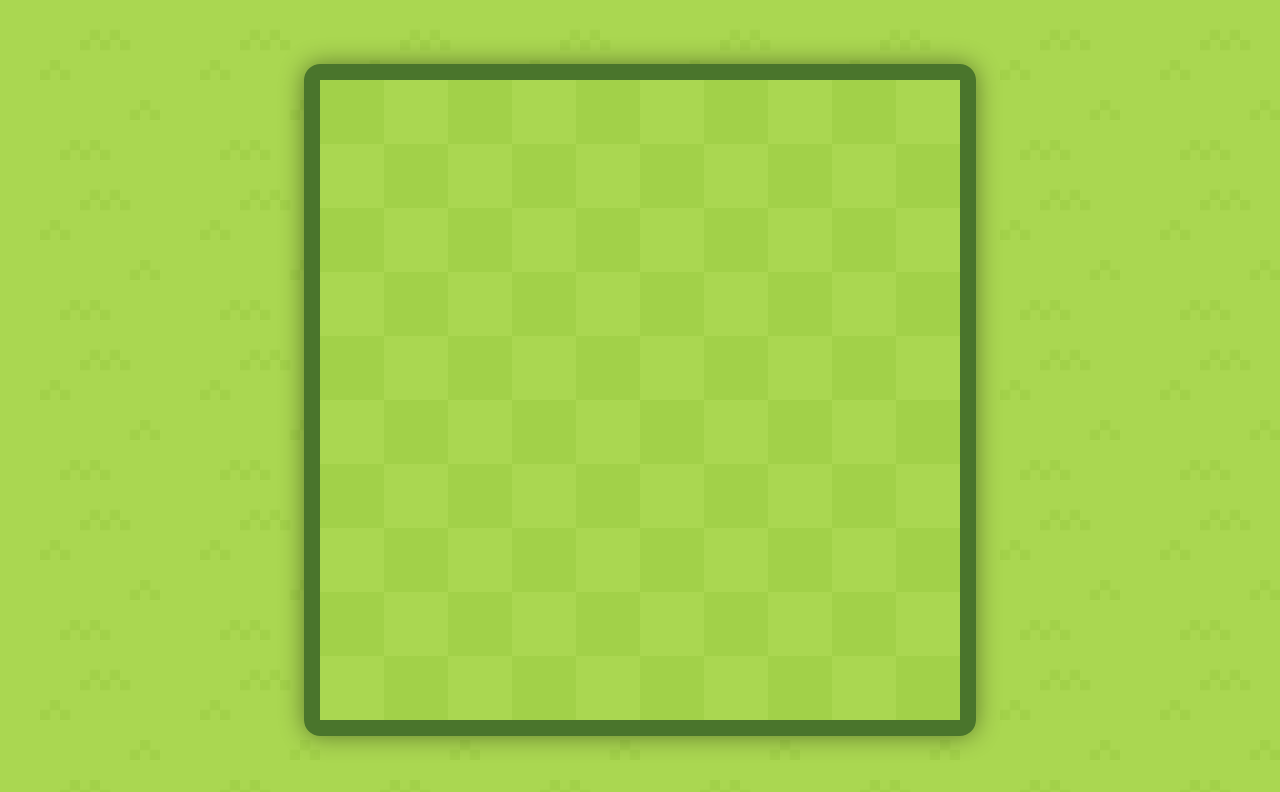
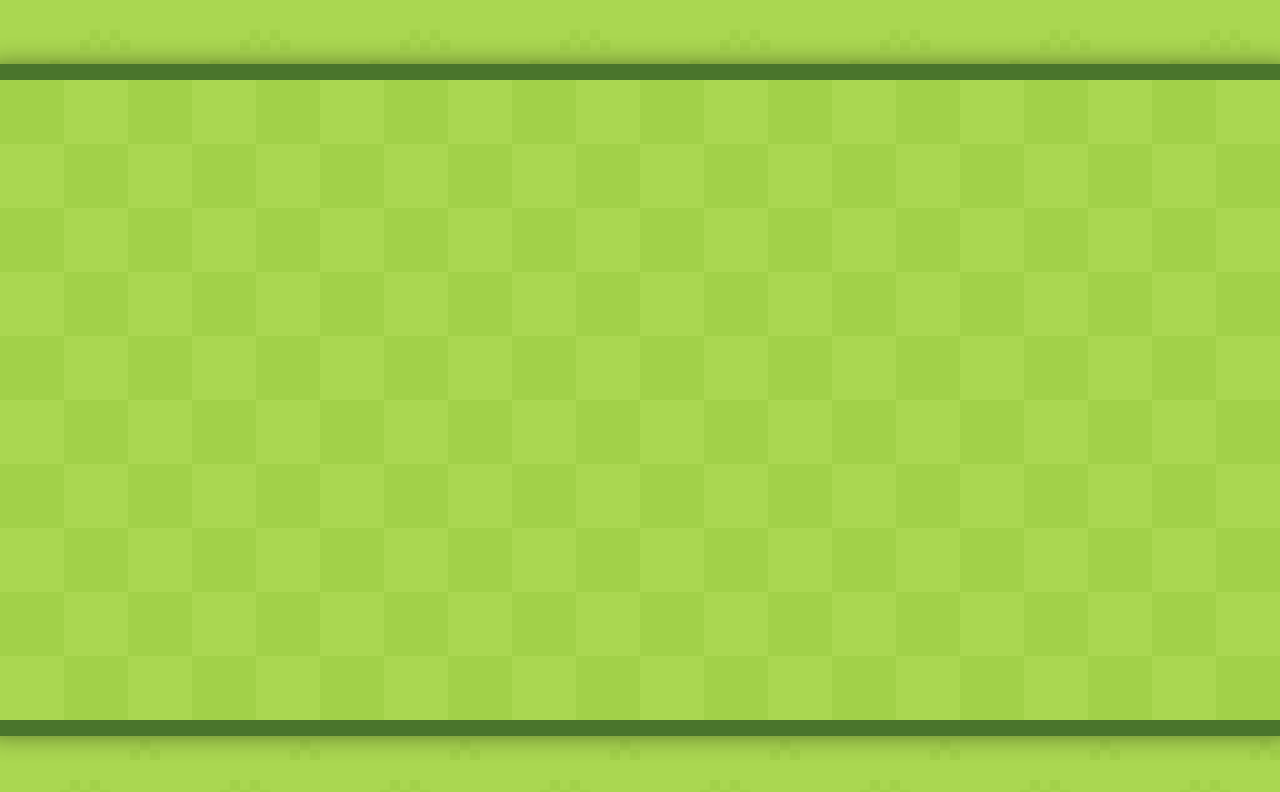
Before and after one commit to Y4ELX/Buscaminas, a plain HTML site: page index.html in a window 1280 px wide. Drawn offline with Linux system fonts and the light colour scheme.

Commit message:
change size

```diff
--- a/script.js
+++ b/script.js
@@ -4,7 +4,7 @@ document.addEventListener("DOMContentLoaded", function () {
     const perdiste = document.getElementById('perdiste');
     const tiempoP = document.getElementById('tiempoP');
     const tiempoG = document.getElementById('tiempoG');
-    const width = 10;
+    const width = 20;
     const height = 10;
     const minesCount = 10;
     let cells = [];
--- a/styles.css
+++ b/styles.css
@@ -78,11 +78,11 @@ body {
     border-radius: 3vh;
     border: solid 2vh #4a752c;
     height: 80vh;
-    width: 80vh;
+    width: 160vh;
     box-shadow: 0px 0px 3vh #0000006e;
     border-radius: 2vh;
     display: grid;
-    grid-template-columns: repeat(10, 4vh);
+    grid-template-columns: repeat(20, 4vh);
     grid-row-gap: 0vh;
     grid-column-gap: 4vh;
 }
```
